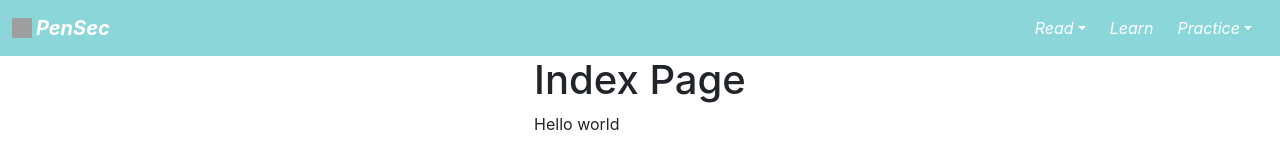
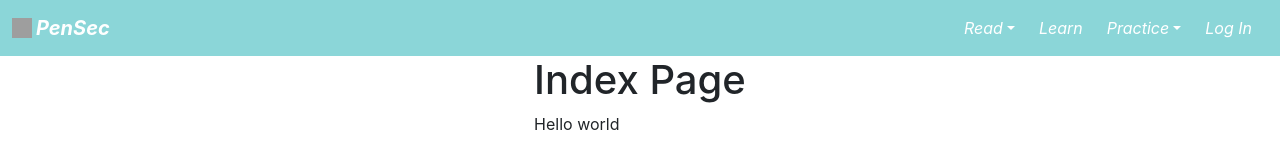
Before and after one commit to brandonwong3/cyber_next, a React (Create React App) app: page / in a window 1280 px wide. Shown: the top 160 px of the page. Built offline with nearby package versions, Linux system fonts and the light colour scheme; no server answers; grey boxes are pictures that could not be loaded.

Commit message:
Adding in Login link

```diff
--- a/src/components/fragments/structure/Navbar.js
+++ b/src/components/fragments/structure/Navbar.js
@@ -28,8 +28,9 @@ const Navbar = () => {
 				<div className={"navbar-nav"}>
 					<NavDropdownSection />
 					{
-						(currentUser && Object.keys(currentUser).length > 0) &&
-						<img onClick={async () => await handleLogout()} alt={"Logout button"} src={logoutArrow} height={20} width={20} className={"cursor-hover ml-1"} />
+						(currentUser && Object.keys(currentUser).length > 0) ?
+						<img onClick={async () => await handleLogout()} alt={"Logout button"} src={logoutArrow} height={20} width={20} className={"cursor-hover ml-1"} /> :
+                        <Link to={"/login"} className="nav-link active text-white font-italic mr-2" aria-current="page">Log In</Link>
 					}
 				</div>
 
```
